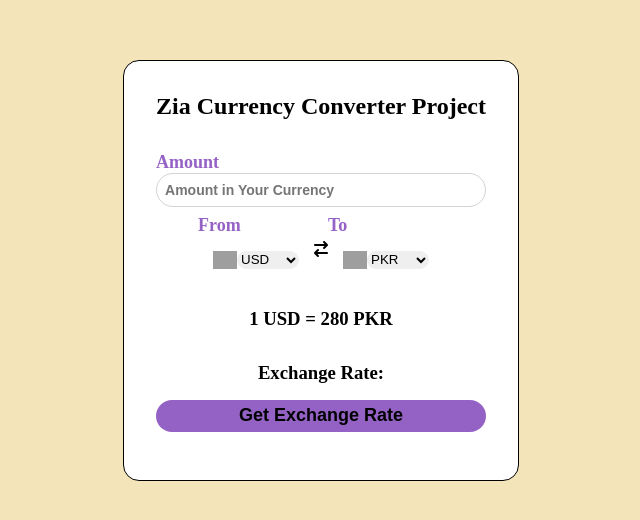
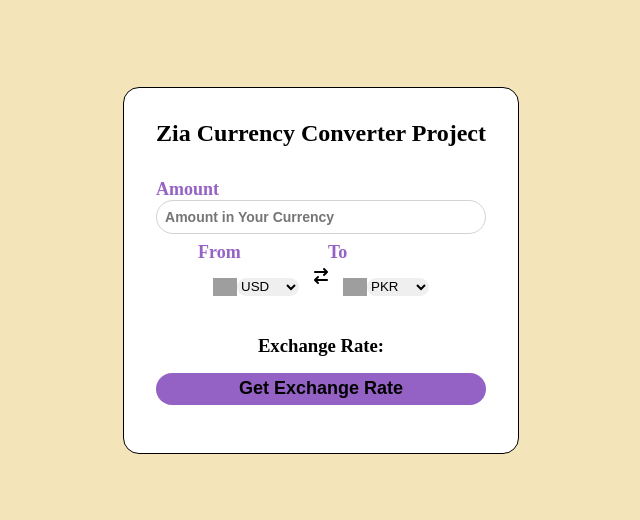
Before and after one commit to Zia-Ul-Qamar-Tech-Notes/Currency-Converter, a plain HTML site: page index.html in a window 1280 px wide. Shown: the part 130-650 px from the top of the page, without its empty margins (319-959 px from the left). Drawn offline with Linux system fonts and the light colour scheme; grey boxes are pictures that could not be loaded.

Commit message:
Update index.html

```diff
--- a/index.html
+++ b/index.html
@@ -125,7 +125,7 @@
             </div>
           </div>
         </div>
-        <h3 id="result">1 USD = 280 PKR</h3>
+<!--         <h3 id="result">1 USD = 280 PKR</h3> -->
         <h3 id="result1">Exchange Rate: </h3>
         <button>Get Exchange Rate</button>
       </form>
```
